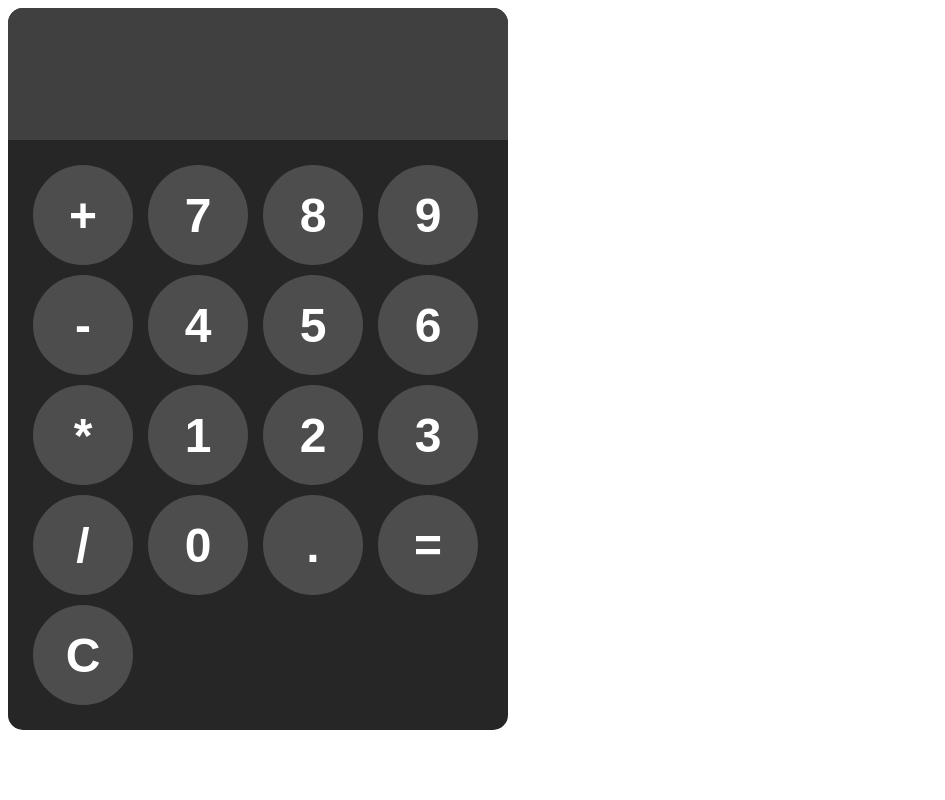
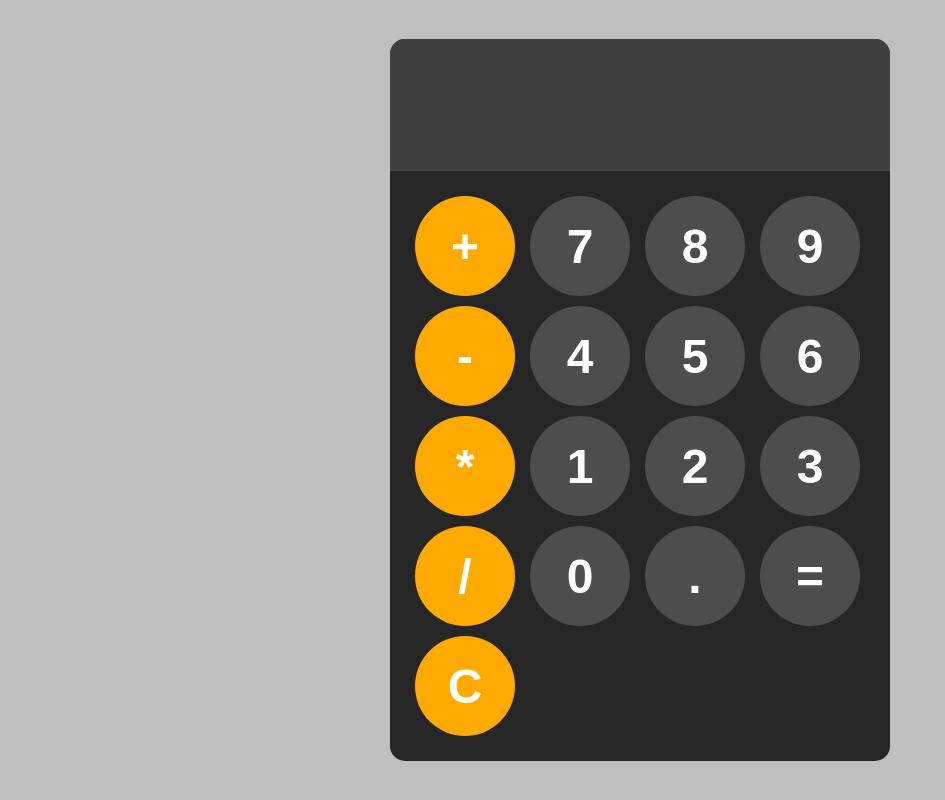
Before and after one commit to OriginalEssilon/JS-Calculator, a plain HTML site: page index.html in a window 1280 px wide. Shown: the whole page, without its empty margins (0-945 px from the left). Drawn offline with Linux system fonts and the light colour scheme.

Commit message:
Changes to Attribute of the buttons and color change

```diff
--- a/index.html
+++ b/index.html
@@ -11,23 +11,23 @@
     <div id="calculator">
         <input id="display" readonly>
         <div id="keys">
-            <button onclick="appendToDisplay('+')">+</button>
+            <button onclick="appendToDisplay('+')" class="operator-btn">+</button>
             <button onclick="appendToDisplay('7')">7</button>
             <button onclick="appendToDisplay('8')">8</button>
             <button onclick="appendToDisplay('9')">9</button>
-            <button onclick="appendToDisplay('-')">-</button>
+            <button onclick="appendToDisplay('-')" class="operator-btn">-</button>
             <button onclick="appendToDisplay('4')">4</button>
             <button onclick="appendToDisplay('5')">5</button>
             <button onclick="appendToDisplay('6')">6</button>
-            <button onclick="appendToDisplay('*')">*</button>
+            <button onclick="appendToDisplay('*')" class="operator-btn">*</button>
             <button onclick="appendToDisplay('1')">1</button>
             <button onclick="appendToDisplay('2')">2</button>
             <button onclick="appendToDisplay('3')">3</button>
-            <button onclick="appendToDisplay('/')">/</button>
+            <button onclick="appendToDisplay('/')" class="operator-btn">/</button>
             <button onclick="appendToDisplay('0')">0</button>
             <button onclick="appendToDisplay('.')">.</button>
             <button onclick="calculate()">=</button>
-            <button onclick="clearDisplay()">C</button>
+            <button onclick="clearDisplay()" class="operator-btn">C</button>
         </div>
 
     </div>
--- a/style.css
+++ b/style.css
@@ -1,3 +1,12 @@
+body{
+    margin: 0;
+    display: flex;
+    justify-content: center;
+    align-items: center;
+    height: 100vh;
+    background-color: hsl(0, 0%, 75%);
+}
+
 #calculator{
     font-family: Arial, sans-serif;
     background-color: hsl(0, 0%, 15%);
@@ -33,3 +42,22 @@ button{
     font-weight: bold;
     cursor: pointer;
 }
+
+/**Buttons color change on different attribute**/
+button:hover{
+    background-color: hsl(0, 0%, 50%);
+}
+button:active{
+    background-color: hsl(0, 0%, 60%);
+}
+
+/**Operators buttons color change on different attribute**/
+.operator-btn{
+    background-color: hsl(40, 100%, 50%);
+}
+.operator-btn:hover{
+    background-color: hsl(40, 100%, 60%);
+}
+.operator-btn:active{
+    background-color: hsl(40, 100%, 70%);
+}
```
